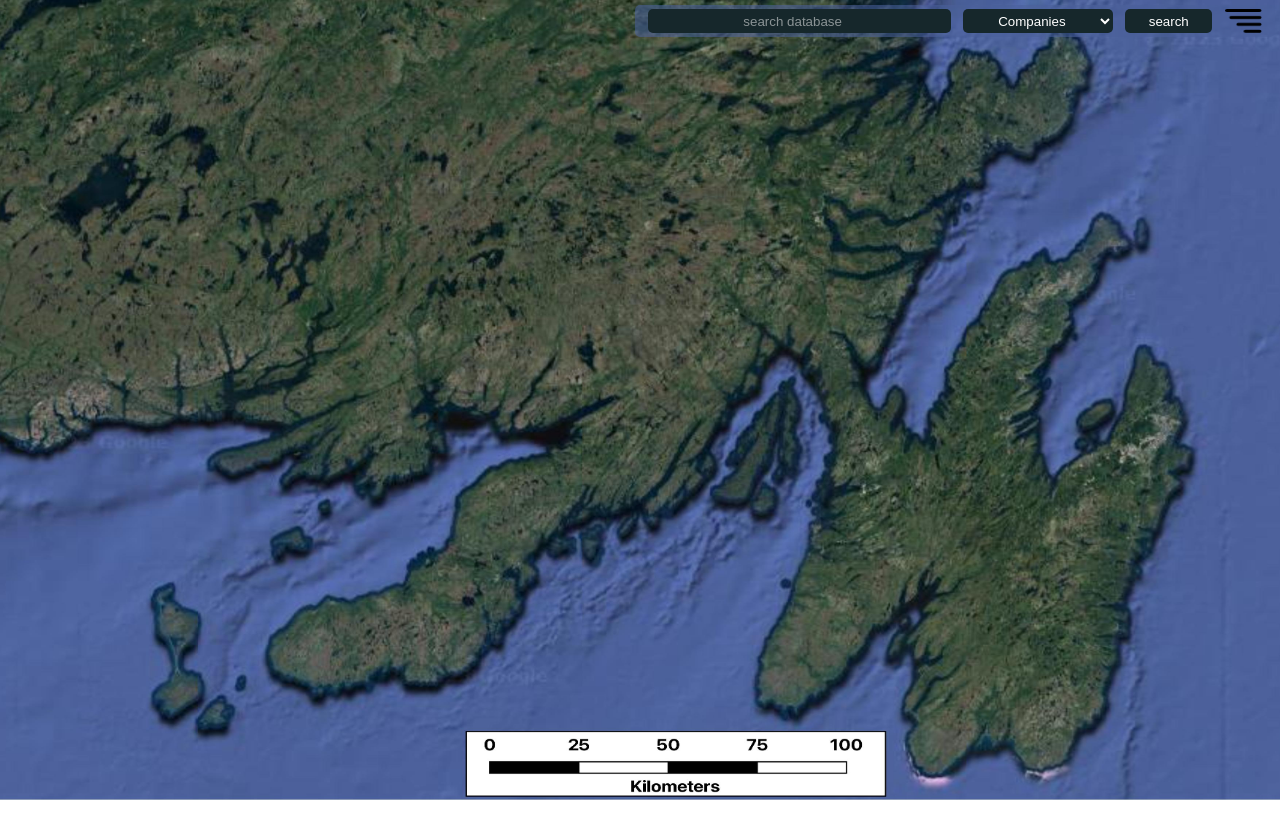
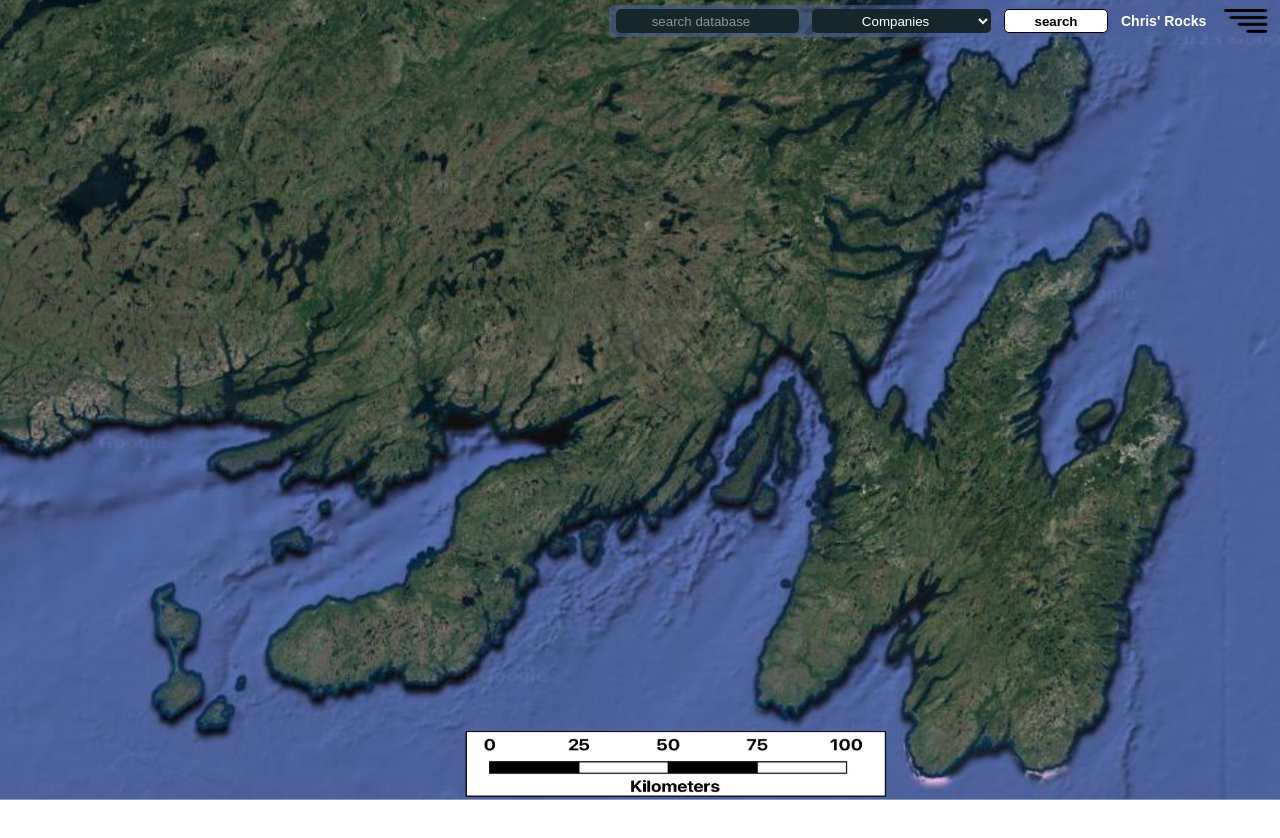
Before and after one commit to celw10/celw10.github.io, a plain HTML site: page html/gis.html in a window 1280 px wide. Shown: the top 838 px of the page. Drawn offline with Linux system fonts and the light colour scheme; no server answers.

Commit message:
Minor adjustments following feedback

```diff
--- a/css/rocks.css
+++ b/css/rocks.css
@@ -48,7 +48,6 @@ nav a{
     text-decoration: none;
     transition: transform 1s ease-in-out;
 }
-
 nav a:hover {
     transform: scale(1.1);
 }
@@ -144,7 +143,9 @@ nav a:hover {
     font-style: italic;
     font-weight: bold;
     font-size: 125%;
-    text-shadow: 0 0 100px white;
+    color: white; /*previously black*/
+    mix-blend-mode: exclusion;
+    /*text-shadow: 0 0 100px white; prelviously had white shadow*/
     transition: opacity 2s ease-in-out;
     opacity: 0;
 }
@@ -246,6 +247,7 @@ nav a:hover {
     margin: 5px;
     text-align: left;
     font-style: italic;
+    font-weight: bold;
     font-size: 125%;
     color: black;
     text-shadow: 1px 1px 10px white;
--- a/css/style.css
+++ b/css/style.css
@@ -42,7 +42,7 @@ html {
 nav {
   display: flex;
   height: 32px;
-  width: 50%;
+  width: 52%;
   float: right;
   background-color: #4b609a90; /*THEMING*/
   align-items: center;
@@ -51,11 +51,25 @@ nav {
   font-size: 1.1vw;
 }
 
+/* Return to Chris' Rocks */
+nav a{
+  margin-left: 1%;
+  margin-right: 1%;
+  flex: 1;
+  font-weight: bold;
+  color: white;
+  text-decoration: none;
+  transition: transform 1s ease-in-out;
+}
+nav a:hover {
+  transform: scale(1.1);
+}
+
 /* Search bar */
 nav input[type="search"] {
   height: 24px;
-  flex: 4;
-  margin-left: 2%;
+  flex: 2;
+  margin-left: 1%;
   margin-right: 1%;
   border: 0;
   border-radius: 5px;
@@ -97,10 +111,12 @@ nav button {
   margin-left: 1%;
   margin-right: 1%;
   border-radius: 5px;
-  border: 0;
+  border-color: black;
+  border-width: 1px;
+  border-style: solid;
   text-align: center;
-  background-color: #16272B; /*THEMING*/
-  color: white;
+  background-color: white; /*THEMING*/
+  color: black;
   cursor: pointer;
 }
 .searchbutton:hover {
@@ -114,7 +130,7 @@ nav img {
   flex: 0.5;
   border: 0;
   margin-left: 1%;
-  margin-right: 2%;
+  margin-right: 1%;
   cursor: pointer;
 }
 .dropaside:hover {
--- a/html/gis.html
+++ b/html/gis.html
@@ -65,9 +65,13 @@ BODY: ArcGIS API
 
             <!-- Image/data toggle menu, linke with JS to dropdown -->
             <button class="searchbutton" id="search-button" onclick="opensearch()">
-                search
+                <strong>search</strong>
             </button>
 
+            <!-- Back button to Chris' Rocks -->
+            <a href="../index.html"> Chris' Rocks </a>
+
+            <!-- Drop menu -->
             <img class="dropaside" src="../images/misc/menu.png" onclick="openmenu()" alt="Menu button">
 
         </nav>
```
Also changed, not shown: css/tesseract.css (+11 -0 lines), html/ocr.html (+3 -0 lines), index.html (+5 -5 lines), 1 other file.
